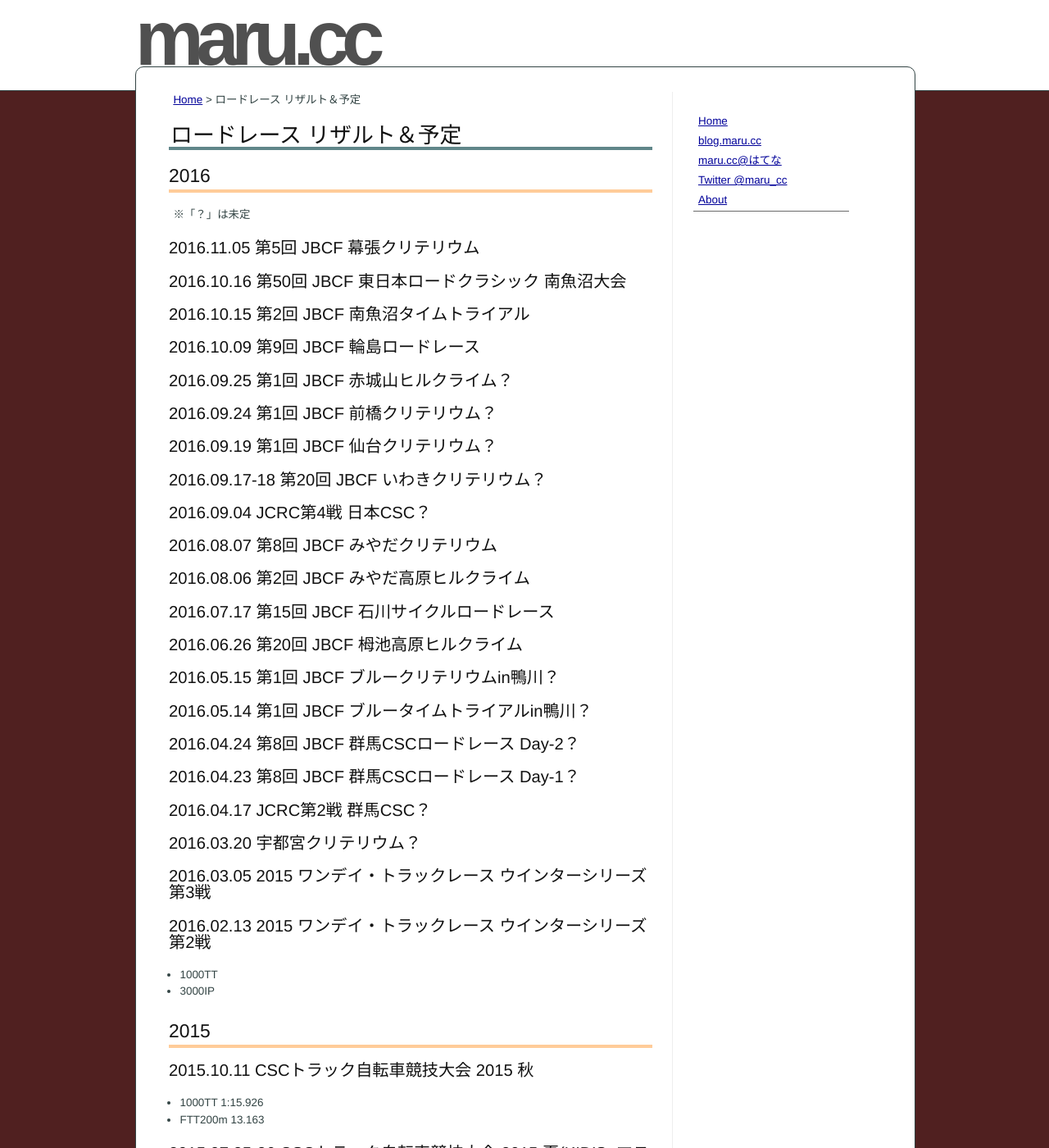
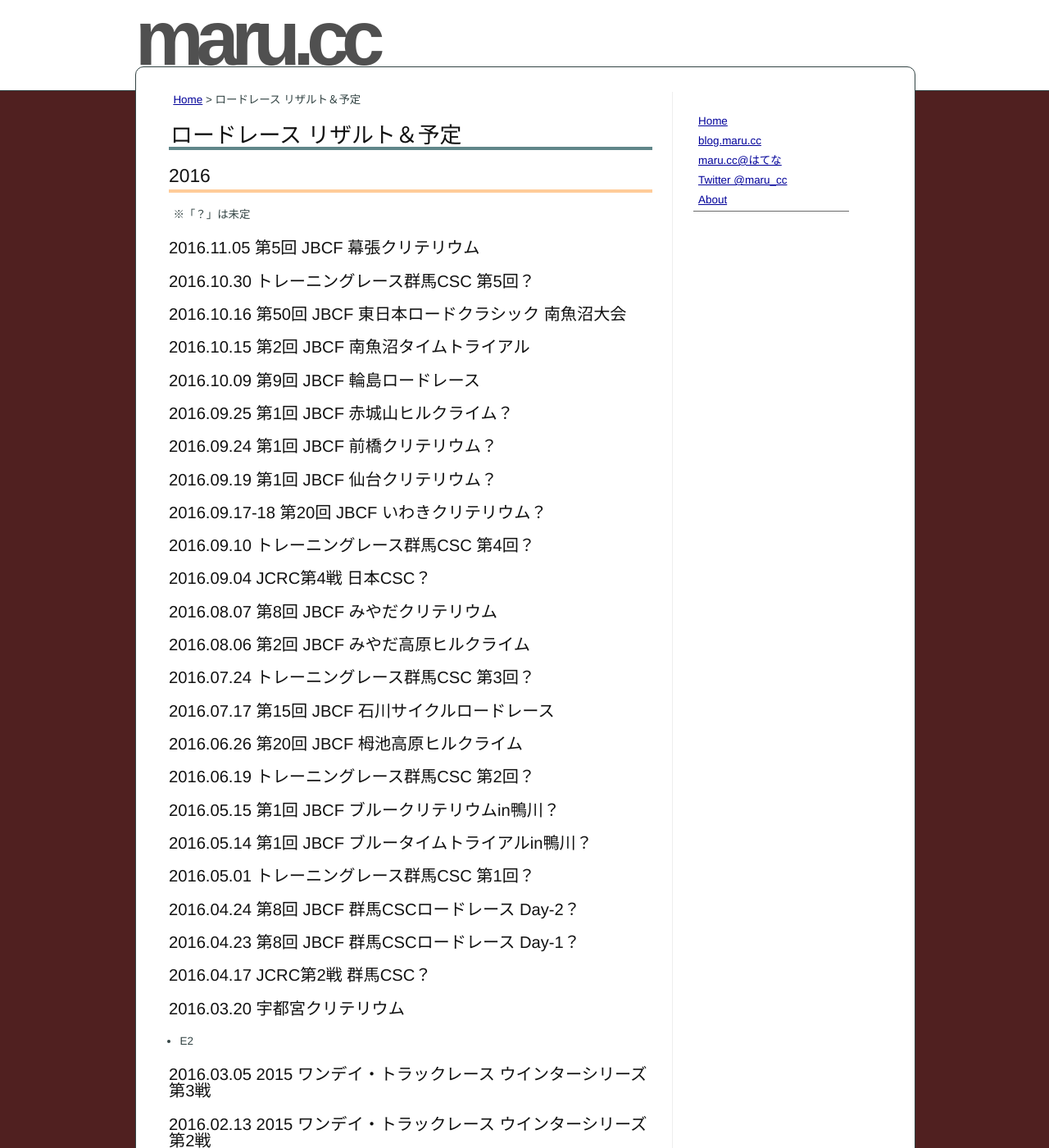
Before and after one commit to marucc/marucc.github.io, a Jekyll site: the page built from sports/results_bike.md, in a window 1280 px wide and 1400 px high. Shown: the whole window at 82% size. Built offline with Jekyll 4.4.1, drawn with Linux system fonts in a browser that asks for light colours.

Commit message:
Published with https://stackedit.io/

```diff
--- a/sports/results_bike.md
+++ b/sports/results_bike.md
@@ -15,6 +15,8 @@ markdown: kramdown
 
 ### 2016.11.05  第5回 JBCF 幕張クリテリウム
 
+### 2016.10.30 トレーニングレース群馬CSC 第5回？
+
 ### 2016.10.16 第50回 JBCF 東⽇本ロードクラシック 南魚沼大会
 
 ### 2016.10.15 第2回 JBCF 南魚沼タイムトライアル
@@ -29,19 +31,27 @@ markdown: kramdown
 
 ### 2016.09.17-18 第20回 JBCF いわきクリテリウム？
 
+### 2016.09.10 トレーニングレース群馬CSC 第4回？
+
 ### 2016.09.04 JCRC第4戦 日本CSC？
 
 ### 2016.08.07 第8回 JBCF みやだクリテリウム
 
 ### 2016.08.06  第2回 JBCF みやだ高原ヒルクライム
 
+### 2016.07.24 トレーニングレース群馬CSC 第3回？
+
 ### 2016.07.17 第15回 JBCF 石川サイクルロードレース
 
 ### 2016.06.26  第20回 JBCF 栂池高原ヒルクライム
 
+### 2016.06.19 トレーニングレース群馬CSC 第2回？
+
 ### 2016.05.15 第1回 JBCF ブルークリテリウムin鴨川？
 
 ### 2016.05.14  第1回 JBCF ブルータイムトライアルin鴨川？
+
+### 2016.05.01 トレーニングレース群馬CSC 第1回？
 
 ### 2016.04.24  第8回 JBCF 群馬CSCロードレース Day-2？
 
@@ -49,7 +59,8 @@ markdown: kramdown
 
 ### 2016.04.17 JCRC第2戦 群馬CSC？
 
-### 2016.03.20 宇都宮クリテリウム？
+### 2016.03.20 宇都宮クリテリウム
+* E2
 
 ### 2016.03.05 2015 ワンデイ・トラックレース ウインターシリーズ第3戦
 
```
